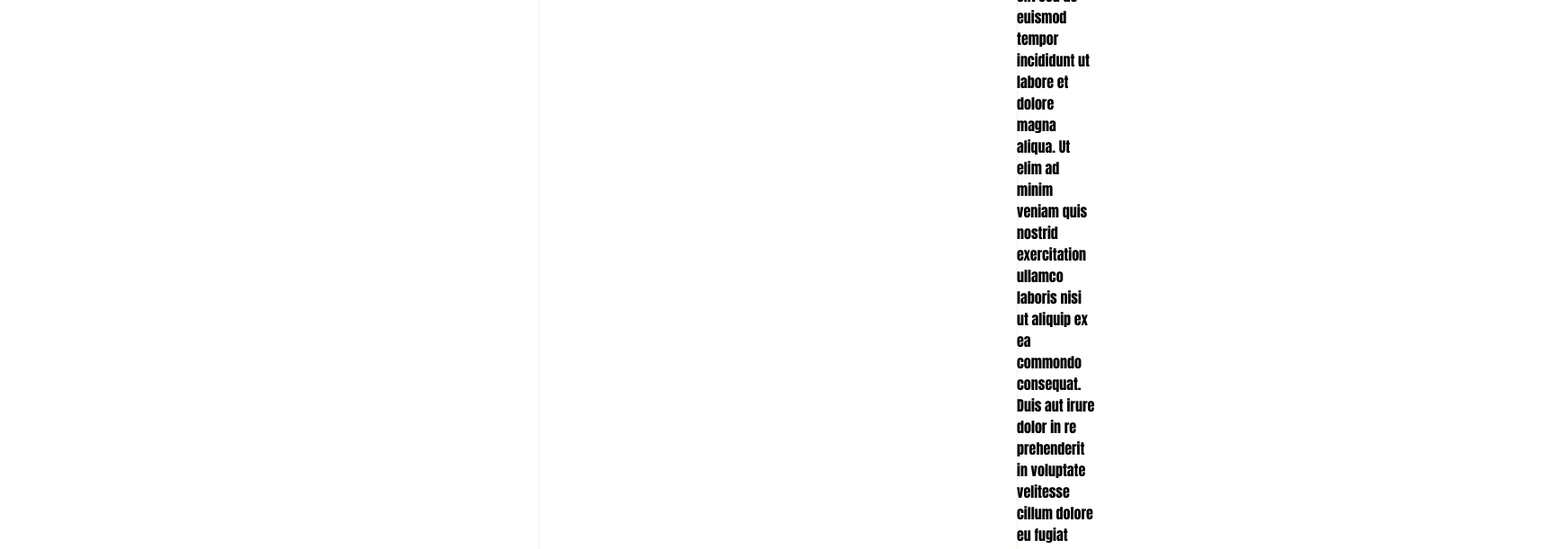
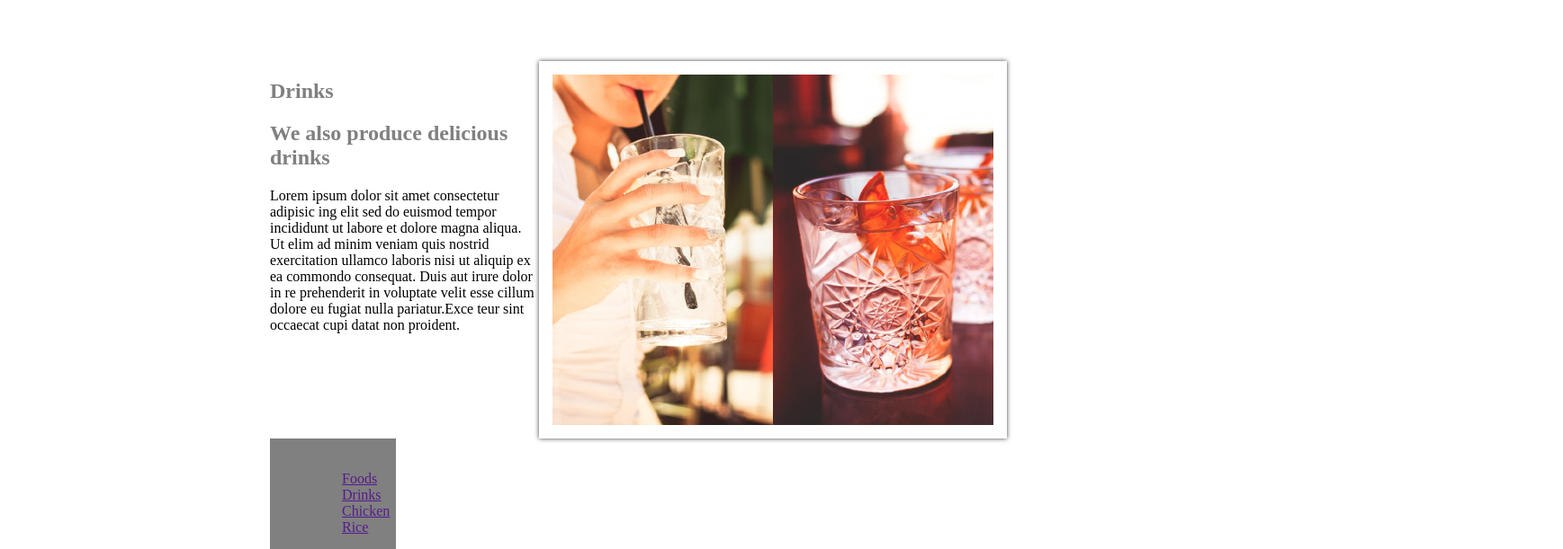
Before and after one commit to Okozi001/Anitas-kitchen, a plain HTML site: page index.html in a window 1280 px wide. Shown: the part 1241-1852 px from the top of the page at 90% size, 1737 px wide, since content can reach past the window. Drawn offline with Linux system fonts and the light colour scheme.

Commit message:
Update the whole index.html file

```diff
--- a/index.css
+++ b/index.css
@@ -105,52 +105,36 @@ section, footer{
     text-align: center;
     height: 110px;
     width: 320px;
-
 }
-.sol-images-1{
+.flex-container{
     display: flex;
     flex-direction: column;
 
-    width: 500px;
-    border: 20px solid white;
-    margin-left:300px;
-    box-shadow: 0px 0px 3px wheat;
+}
+.container-1{
+    display: flex;
+    flex-direction: row;
+    margin-top: 80px;
 
 }
-
-.served-foods{
-margin-top: 100px;
-}
-.sol-text{
-    float: right;
-    font-family:Impact, Haettenschweiler, 'Arial Narrow Bold', sans-serif;
-}
-.solid-food{
-    display: flex;
-    flex-direction:row;
-    clear: right;
-    margin-block-start: right;
-}
-.sol-images-2{
-    float: right;
+.container-2{
     display: flex;
     flex-direction: row;
-    margin-right:300px;
-    box-shadow: 0px 0px 3px wheat;
+    margin-top: 80px;
+}
+.image-container1{
+    padding: 15px;
+    box-shadow: 0px 0px 5px 0px rgba(0,0,0,0.75);
 
 }
-.solid-drink{
-    display:flex;
+.image-container2{
+    display: flex;
     flex-direction: row;
+    padding: 15px;
+    box-shadow: 0px 0px 5px 0px rgba(0,0,0,0.75);
+
 }
-
-.food-part{
-    display: ;
-}
-.sol-images-2{
-    float: left;
-}
-h1, h2, {
+h1, h2 {
     color: grey;
 }
 .menu-images{
--- a/index.html
+++ b/index.html
@@ -49,14 +49,14 @@
 
     <!-- food-sections -->
     <section class="served-foods">
-        <div class="food-part">
-            <div class="solid-food">
-                <div class="sol-images-1">
+        <div class="flex-container">
+            <div class="container-1">
+                <div class="image-container1">
                     <img src="./images/fastFood1.jpg" alt="">
-                    <img src="./images/fastFood2.jpg" alt="">
+                    <img src="./images/fastFood2.jpg" alt="" style="margin-top: -7px;">
                 </div>
 
-                <div class="sol-text">
+                <div class="">
                     <h1><strong>Fast Food</strong></h1>
                     <h2><strong>You'll love our delicious fast food</strong></h2>
                     <p> Lorem ipsum dolor sit amet consectetur adipisic
@@ -72,13 +72,8 @@
 
             </div>
 
-            <div class="solid-drink">
-                <div class="sol-images-2">
-                    <img src="./images/drink1.jpg" alt="">
-                    <img src="./images/drink2.jpg" alt="">
-                </div>
-
-                <div class="sol-text">
+            <div class="container-2">
+                <div class="">
                     <h1><strong>Drinks</strong></h1>
                     <h2><strong>We also produce delicious drinks</strong></h2>
                     <p>Lorem ipsum dolor sit amet consectetur adipisic
@@ -90,6 +85,10 @@
                         esse cillum dolore eu fugiat nulla pariatur.Exce
                         teur sint occaecat cupi datat non proident.
                     </p>
+                </div>
+                <div class="image-container2">
+                    <img src="./images/drink1.jpg" alt="">
+                    <img src="./images/drink2.jpg" alt="">
                 </div>
 
             </div>
```
